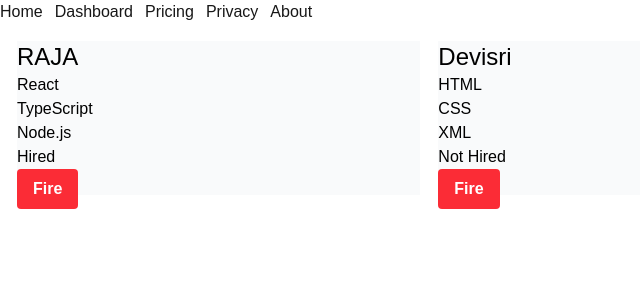
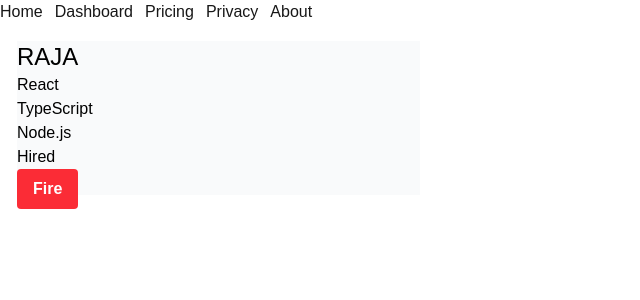
Before and after one commit to dvlpr2003/Practice-again, a Next.js app in the folder test_app/: page /dashboard in a window 1280 px wide. Shown: the top 300 px of the page, without its empty margins (0-640 px from the left). Built offline with nearby package versions, Linux system fonts and the light colour scheme.

Commit message:
bad way to assign types

```diff
--- a/test_app/app/dashboard/page.tsx
+++ b/test_app/app/dashboard/page.tsx
@@ -2,24 +2,19 @@
 
 import { Card } from "@/Components/Card";
 import { useState } from "react";
-interface Developer {
-  name: string;
-  skills: string[];
-  isHired: boolean;
-}
+
 const Devs = () => {
-  const [developers, setDevelopers] = useState<Developer[]>([
+  const [developers, setDevelopers] = useState<object[]>([
     { name: "RAJA", skills: ["React", "TypeScript", "Node.js"], isHired: true },
-    { name: "Devisri", skills: ["HTML", "CSS", "XML"], isHired: false },
   ]);
   return (
     <div className="grid grid-cols-3 gap-4 p-4">
       {developers.map((dev, index) => (
         <Card
           key={index}
-          name={dev.name}
-          skills={dev.skills}
-          isHired={dev.isHired}
+          name={(dev as { name: string }).name}
+          skills={(dev as { skills: string[] }).skills}
+          isHired={(dev as { isHired: boolean }).isHired}
           onFire={() => {
             const updatedDevs = developers.filter((_, i) => i !== index);
             setDevelopers(updatedDevs);
```
Also changed, not shown: 1 other file (tests, documents, lock files or other folders).
